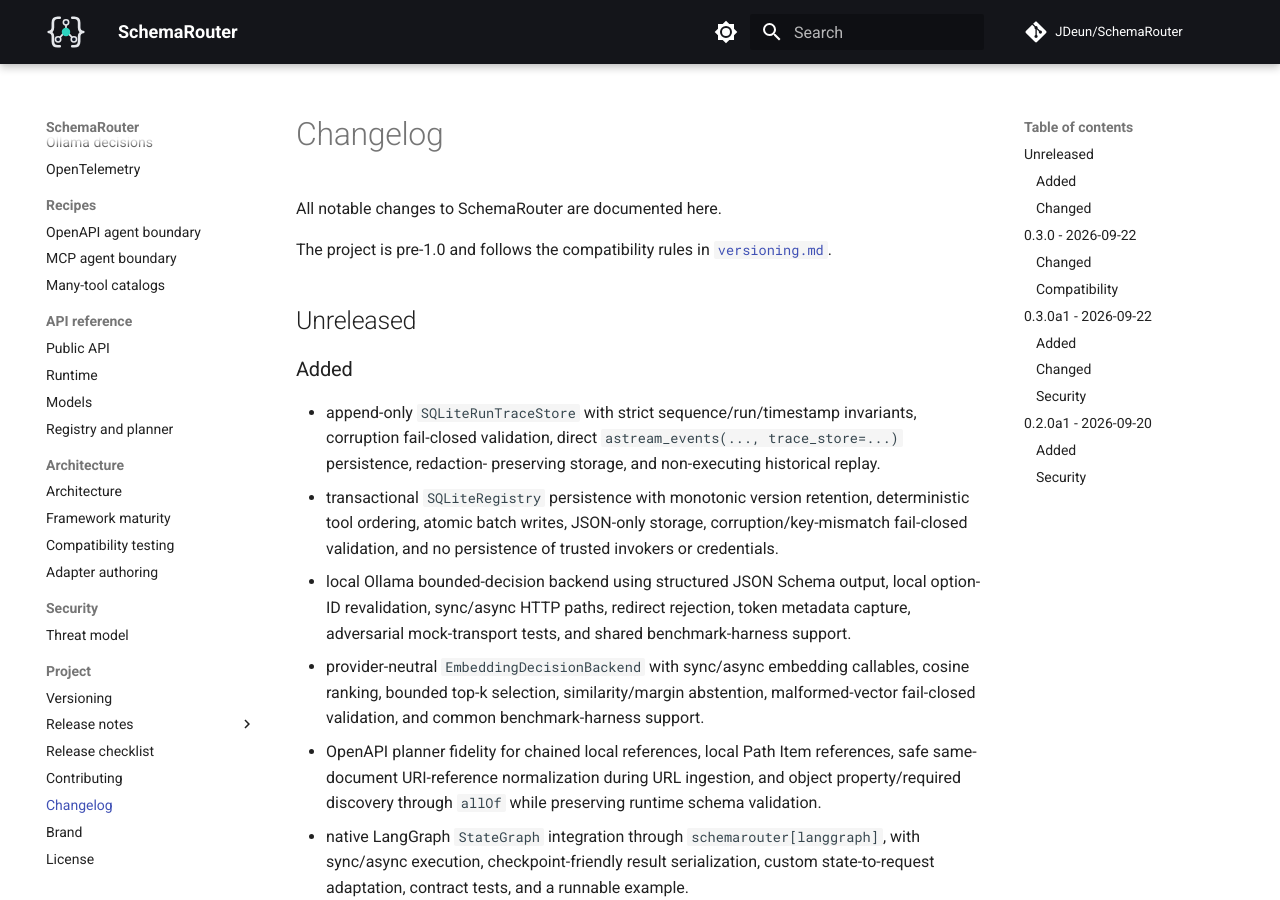
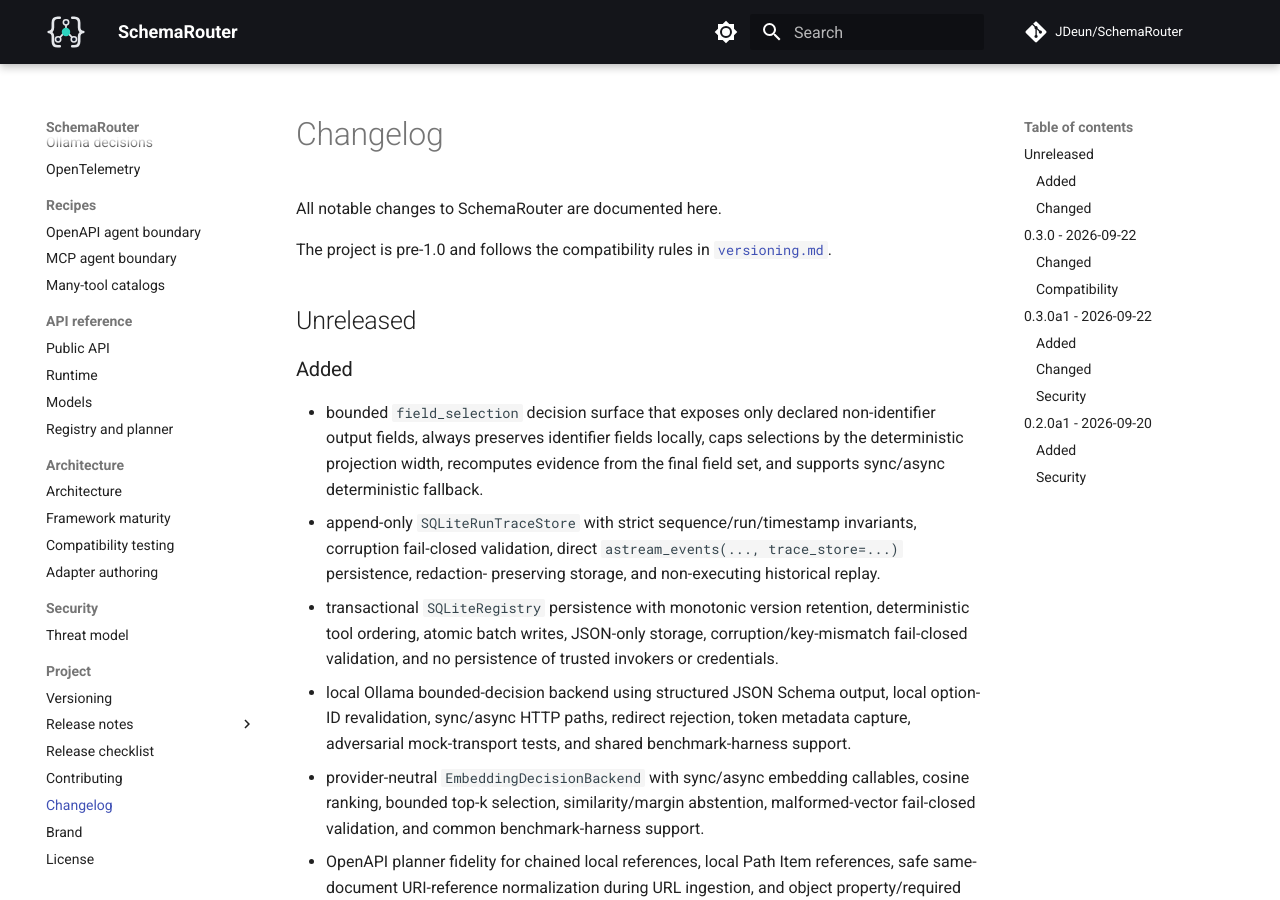
Before and after one commit to JDeun/SchemaRouter, an MkDocs documentation site: the page built from docs/changelog.md, in a window 1280 px wide and 900 px high. Built offline with MkDocs 1.6.1 and Material for MkDocs 9.7.7, drawn with Linux system fonts in a browser that asks for light colours; comment, search, counter and statistics services are not loaded.

Commit message:
docs: record bounded field selection

```diff
--- a/docs/changelog.md
+++ b/docs/changelog.md
@@ -9,6 +9,10 @@
 
 ### Added
 
+- bounded `field_selection` decision surface that exposes only declared non-identifier output
+  fields, always preserves identifier fields locally, caps selections by the deterministic
+  projection width, recomputes evidence from the final field set, and supports sync/async
+  deterministic fallback.
 - append-only `SQLiteRunTraceStore` with strict sequence/run/timestamp invariants, corruption
   fail-closed validation, direct `astream_events(..., trace_store=...)` persistence, redaction-
   preserving storage, and non-executing historical replay.
```
